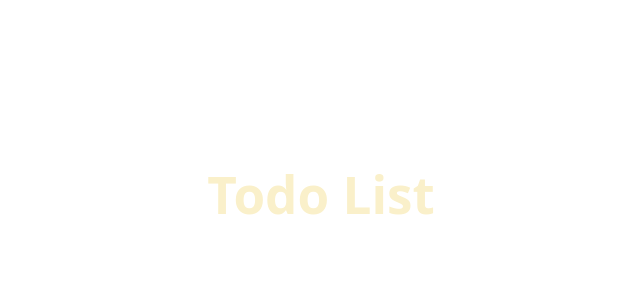
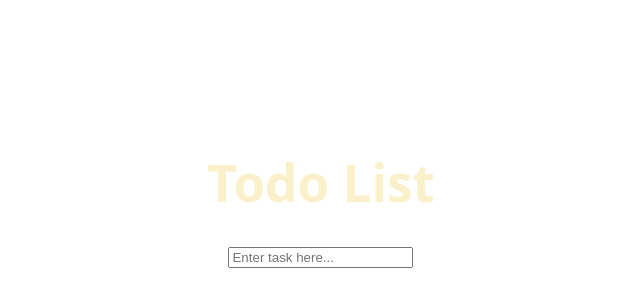
Before and after one commit to angelalita77/320-9-RALAB-Building-a-Todo-List, a React (Vite) app: page / in a window 1280 px wide. Shown: the part 206-506 px from the top of the page, without its empty margins (319-959 px from the left). Built offline with nearby package versions, Linux system fonts and the light colour scheme.

Commit message:
created text field

```diff
--- a/src/App.jsx
+++ b/src/App.jsx
@@ -1,20 +1,22 @@
-import { useState } from "react"
+import { useState, useReducer } from "react"
 import Header from "./components/Header"
 
 // Import components
-
+import TextInput from "./components/TextInput"
 
 function App() {
   const [count_even, setCount_even] = useState(0)
 
-function handleItemChange(){
 
-}
 
 
   return (
     <div>
       <Header />
+      <TextInput />
+
+      {/* Putting the component structure of app */}
+      {/* <TodoList /> */}
     </div>
   )
 }
--- /dev/null
+++ b/src/components/TextInput.jsx
@@ -0,0 +1,10 @@
+export default function TextInput({ state, setState }) {
+  return (
+    <input
+      type="text"
+      value={state}
+      placeholder="Enter task here..."
+      onChange={(e) => setState(e.target.value)}
+    />
+  );
+}
--- a/src/data/TodoItems.jsx
+++ b/src/data/initialState.jsx
@@ -1,4 +1,4 @@
-const initialState = [
+export const initialState = [
   {
     "id": 1,
     "item": "Make a doctor appointment",
```
Also changed, not shown: src/components/TodoList.jsx (added, +12 -0 lines).
